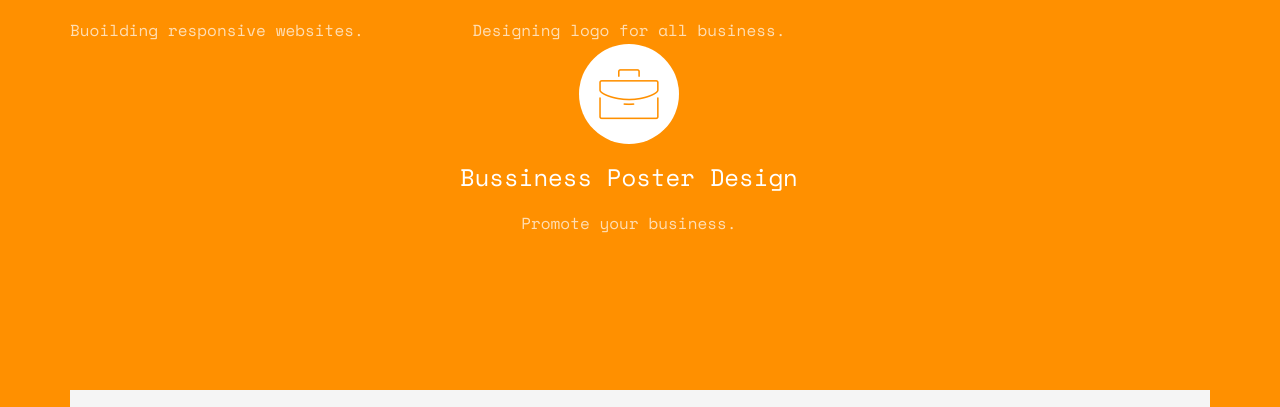
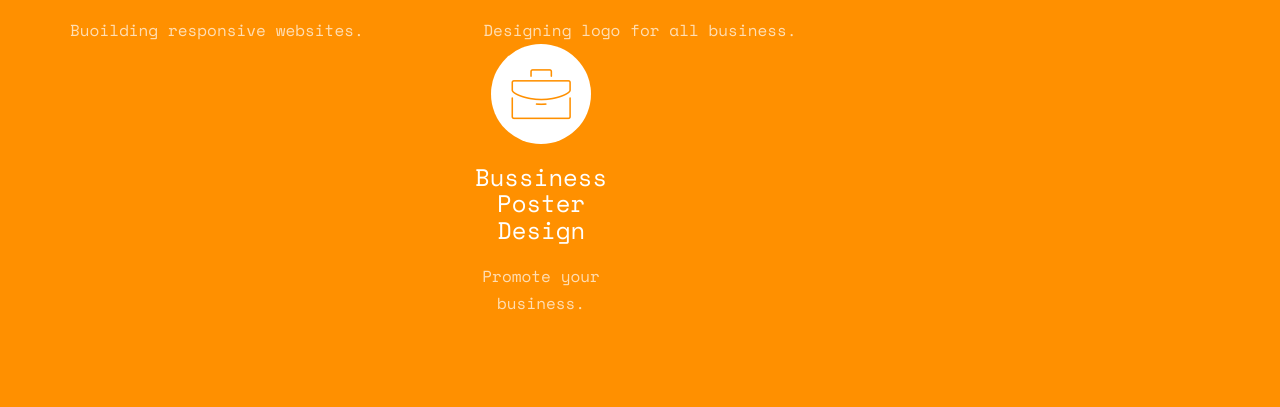
Before and after one commit to Mirhoda/My-Resume, a plain HTML site: page index.html in a window 1280 px wide. Shown: the part 4415-4822 px from the top of the page. Drawn offline with nearby package versions, Linux system fonts and the light colour scheme; files whose address does not match are found by name.

Commit message:
Update index.html

```diff
--- a/index.html
+++ b/index.html
@@ -252,12 +252,17 @@
 								<h3>Bussiness Branding</h3>
 								<p>Designing logo for all business.</p>
 							</div>
+							<div class="col-md-4 text-center">
+								<div class="feature-left">
 									<span class="icon">
 										<i class="icon-briefcase"></i>
 									</span>
 									<div class="feature-copy">
 										<h3>Bussiness Poster Design</h3>
 										<p>Promote your business.</p>
+									</div>
+								</div>
+							</div>
 						</div>
 			</div>
 					</div>
```
Lines whose indentation alone changed are shown as unchanged.
